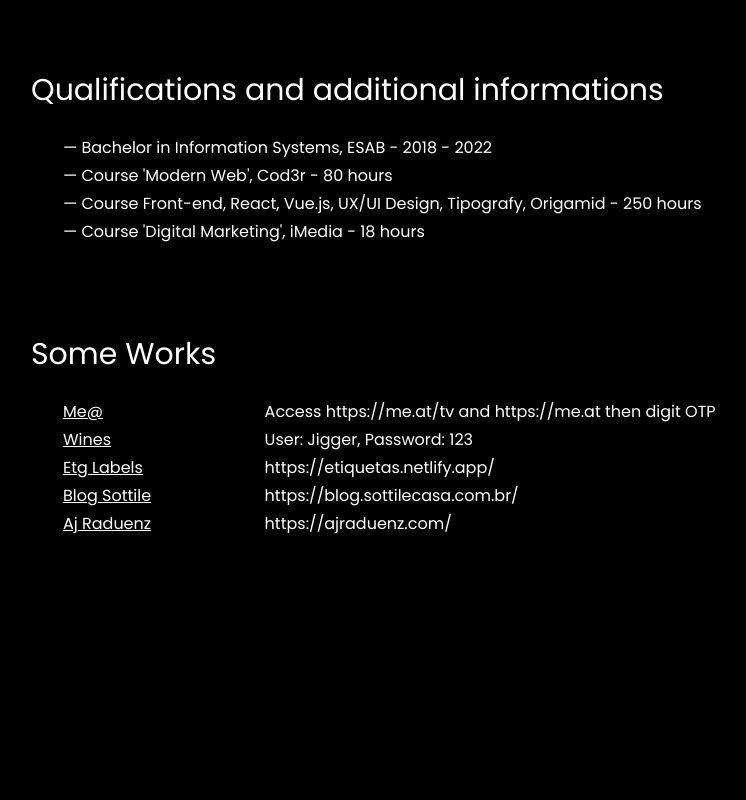
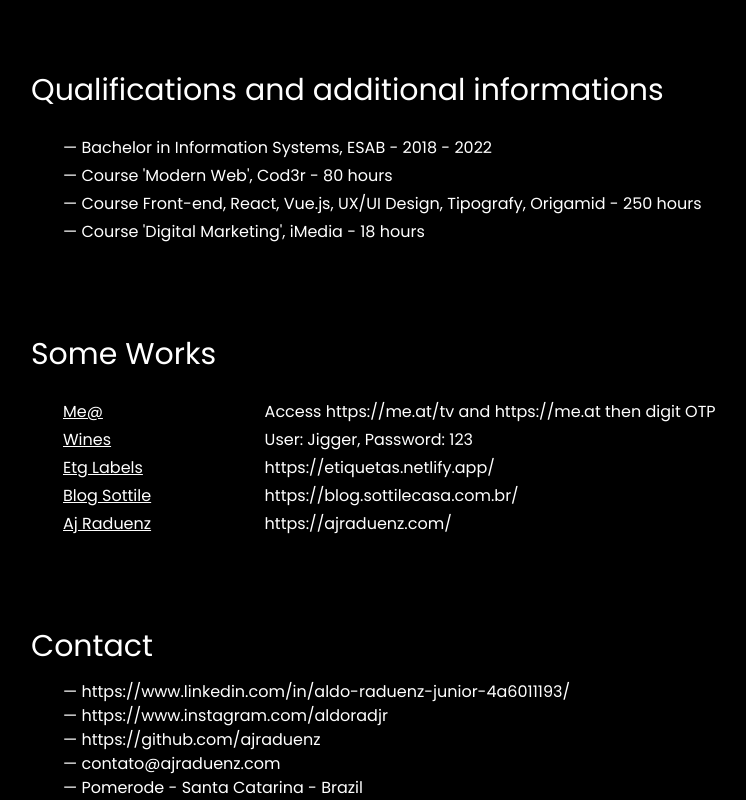
Before and after one commit to ajraduenz/aldo-raduenz-junior, a Next.js app: page / in a window 1280 px wide. Shown: the part 1226-2026 px from the top of the page, without its empty margins (113-859 px from the left). Before the commit the page ends 1790 px from the top, so only its background shows below. Built offline with nearby package versions, Linux system fonts and the light colour scheme.

Commit message:
Add contact

```diff
--- a/components/main/index.tsx
+++ b/components/main/index.tsx
@@ -37,49 +37,6 @@
 emphasis on performance, SEO, and user experience. Knowledge in
 integration with API's, Websocket, JSON, DOM manipulation, JWT and
 Object.`;
-
-const qualifications: {
-  title: string;
-  name: string[];
-} = {
-  title: "Qualifications and additional informations",
-  name: [
-    "Bachelor in Information Systems, ESAB - 2018 - 2022;",
-    "Course 'Modern Web', Cod3r - 80 hours;",
-    "Course Front-end, React, Vue.js, UX/UI Design, Tipografy, Origamid - 250 hours;",
-    "Course 'Digital Marketing', iMedia - 18 hours;",
-  ],
-};
-const someWorks: {
-  title: string;
-  work: { title: string; link: string; description?: string }[];
-} = {
-  title: "Some Works",
-  work: [
-    {
-      title: "Me@",
-      link: "https://me.at",
-      description: "Access https://me.at/tv and https://me.at then digit OTP",
-    },
-    {
-      title: "Wines",
-      link: "https://plugwine-admin.netlify.app/",
-      description: "User: Jigger, Password: 123",
-    },
-    {
-      title: "Etg Labels",
-      link: "https://etiquetas.netlify.app/",
-      description: "",
-    },
-
-    { title: "Aj Raduenz", link: "https://ajraduenz.com/", description: "" },
-    {
-      title: "Blog Sottile",
-      link: "https://blog.sottilecasa.com.br/",
-      description: "",
-    },
-  ],
-};
 
 interface Props {
   language: string;
@@ -156,6 +113,16 @@
           </div>
         </Content>
       </Section>
+      <Section>
+        <Title title={actualLanguage.contact.title} />
+          <div className="w-full mt-4">
+            <Paragraph content={"— " + actualLanguage.contact.linkedin} />
+            <Paragraph content={"— " + actualLanguage.contact.instagram} />
+            <Paragraph content={"— " + actualLanguage.contact.github} />
+            <Paragraph content={"— " + actualLanguage.contact.email} />
+            <Paragraph content={"— " + actualLanguage.contact.city} />
+          </div>
+      </Section>
     </main>
   );
 };
--- a/components/translation/br/translation.js
+++ b/components/translation/br/translation.js
@@ -144,5 +144,13 @@
               description: "https://ajraduenz.com/"
           },
       ]
-  }
+  },
+  "contact": {
+    title: "Contato",
+    email: "contato@ajraduenz.com",
+    linkedin: "https://www.linkedin.com/in/aldo-raduenz-junior-4a6011193/",
+    instagram: "https://www.instagram.com/aldoradjr",
+    github: "https://github.com/ajraduenz",
+    city: "Pomerode - Santa Catarina - Brasil"
 }
+}
--- a/components/translation/en/translation.js
+++ b/components/translation/en/translation.js
@@ -144,5 +144,13 @@
               description: "https://ajraduenz.com/"
           },
       ]
-  }
+    },
+    "contact": {
+      title: "Contact",
+      email: "contato@ajraduenz.com",
+      linkedin: "https://www.linkedin.com/in/aldo-raduenz-junior-4a6011193/",
+      instagram: "https://www.instagram.com/aldoradjr",
+      github: "https://github.com/ajraduenz",
+      city: "Pomerode - Santa Catarina - Brazil"
 }
+}
```
